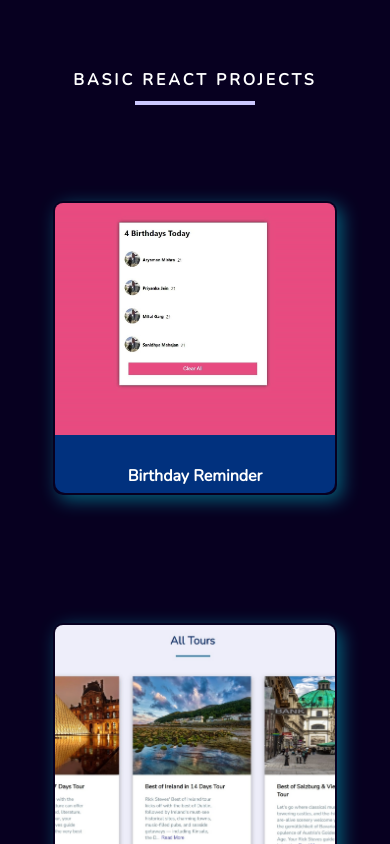
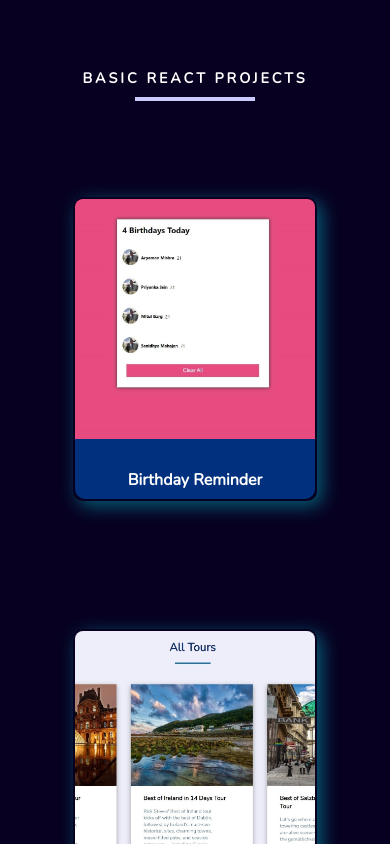
Before and after one commit to AryamanMishra/Basic-React-Projects, a React (Create React App) app: page / in a window 390 px wide. Shown: the top 844 px of the page. Built offline with nearby package versions, Linux system fonts and the light colour scheme.

Commit message:
minor update

```diff
--- a/src/index.css
+++ b/src/index.css
@@ -83,7 +83,7 @@ body {
 
 
 
-@media only screen and (max-width:880px) {
+@media only screen and (max-width:920px) {
 	.title {
 		display: flex;
 		align-items: center;
@@ -103,6 +103,7 @@ body {
 	}
 	.single-item {
 		width: 420px;
+		height: 450px;
 	}
 }
 
@@ -118,7 +119,7 @@ body {
 	}
 
 	.title h2 {
-		font-size: 1em;
+		font-size: 0.9em;
 		text-align: center;
 	}
 	.projects-center {
@@ -128,8 +129,8 @@ body {
 		justify-content: center;
 	}
 	.single-item {
-		width: 280px;
-		height: 290px;
+		width: 240px;
+		height: 300px;
 	}
 
 }
```
